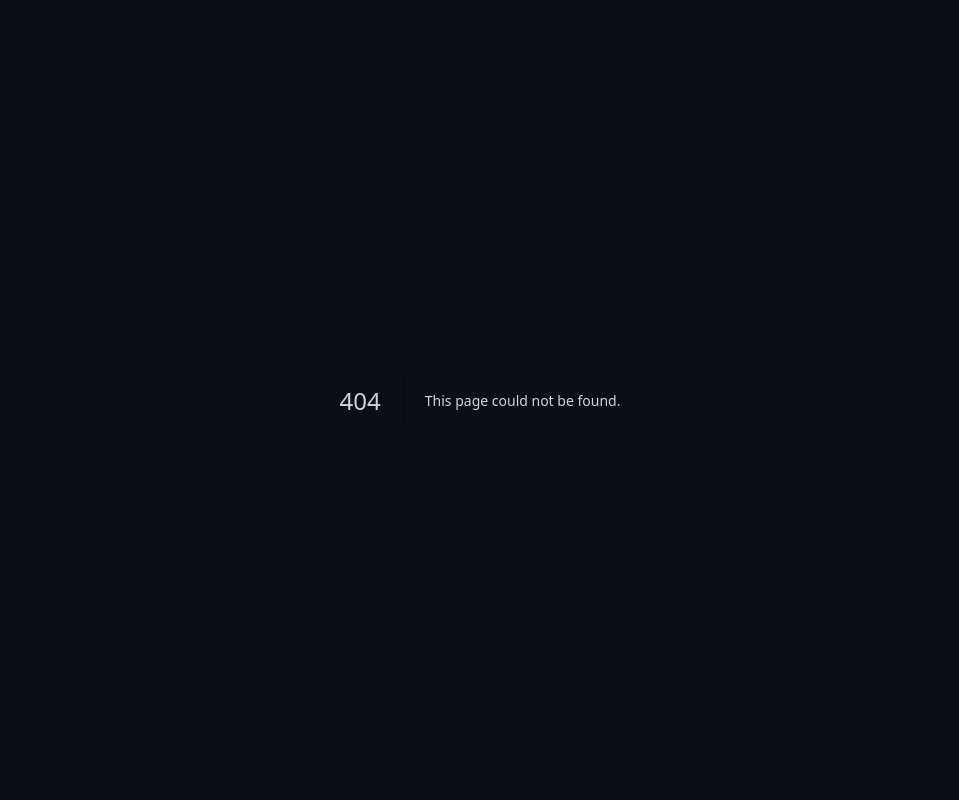
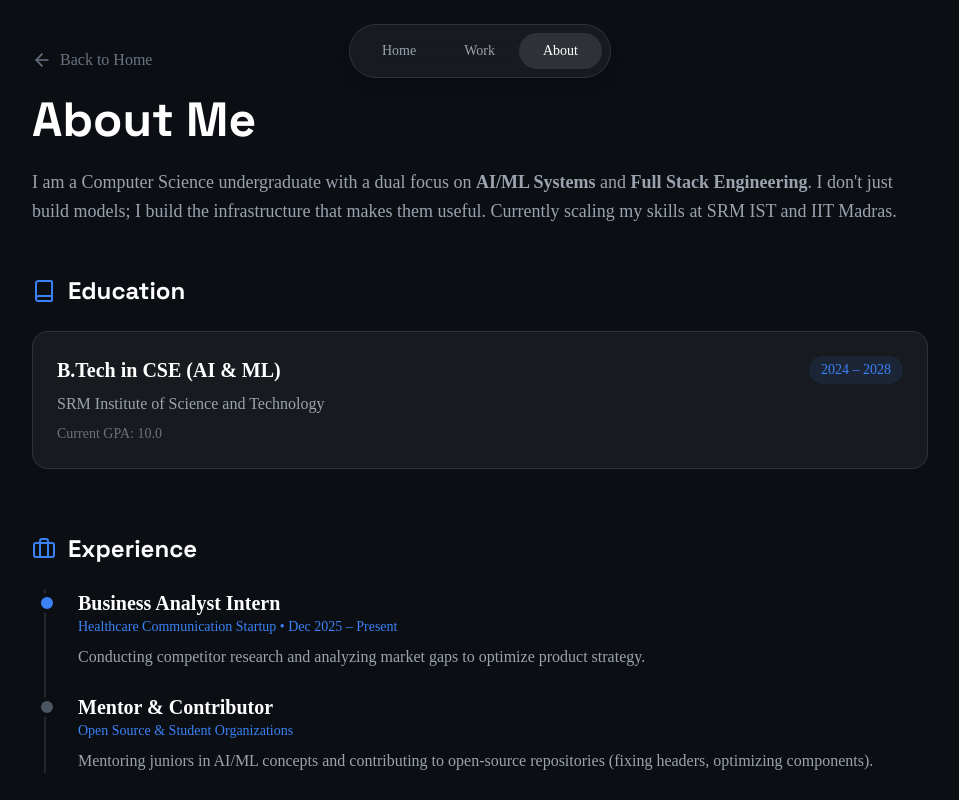
Before and after one commit to Krishdshah/portfoliov2, a Next.js app: page /about in a window 1280 px wide. Before the commit this address had no page. Shown: the top 800 px of the page, without its empty margins (160-1119 px from the left). Built offline with nearby package versions, Linux system fonts and the light colour scheme.

Commit message:
About section refactored

```diff
--- /dev/null
+++ b/app/about/page.tsx
@@ -0,0 +1,133 @@
+'use client';
+
+import { motion } from 'framer-motion';
+import { Book, Code, Briefcase, ArrowLeft } from 'lucide-react';
+import Link from 'next/link';
+
+export default function About() {
+  return (
+    <div className="min-h-screen bg-brand-dark p-6 md:p-12 text-gray-300">
+
+      {/* Header */}
+      <div className="max-w-4xl mx-auto mb-12">
+        <Link href="/" className="inline-flex items-center text-gray-500 hover:text-white mb-6 transition-colors">
+          <ArrowLeft size={20} className="mr-2" />
+          Back to Home
+        </Link>
+
+        <motion.h1
+          initial={{ opacity: 0, y: 20 }}
+          animate={{ opacity: 1, y: 0 }}
+          className="font-display font-bold text-4xl md:text-5xl text-white mb-6"
+        >
+          About Me
+        </motion.h1>
+        <motion.p
+          initial={{ opacity: 0, y: 20 }}
+          animate={{ opacity: 1, y: 0 }}
+          transition={{ delay: 0.1 }}
+          className="text-lg leading-relaxed text-gray-400"
+        >
+          I am a Computer Science undergraduate with a dual focus on <b>AI/ML Systems</b> and <b>Full Stack Engineering</b>.
+          I don't just build models; I build the infrastructure that makes them useful. Currently scaling my skills at SRM IST and IIT Madras.
+        </motion.p>
+      </div>
+
+      <div className="max-w-4xl mx-auto space-y-16">
+
+        {/* SECTION 1: EDUCATION */}
+        <motion.section
+          initial={{ opacity: 0, y: 20 }}
+          whileInView={{ opacity: 1, y: 0 }}
+          viewport={{ once: true }}
+          transition={{ delay: 0.2 }}
+        >
+          <div className="flex items-center gap-3 mb-6">
+            <Book className="text-brand-accent" />
+            <h2 className="text-2xl font-display font-bold text-white">Education</h2>
+          </div>
+
+          <div className="grid gap-6">
+            {/* Degree 1 */}
+            <div className="bg-white/5 border border-white/10 p-6 rounded-2xl hover:bg-white/10 transition-colors">
+              <div className="flex justify-between items-start mb-2">
+                <h3 className="font-bold text-xl text-white">B.Tech in CSE (AI & ML)</h3>
+                <span className="text-sm text-brand-accent bg-brand-accent/10 px-3 py-1 rounded-full">2024 – 2028</span>
+              </div>
+              <p className="text-gray-400">SRM Institute of Science and Technology</p>
+              <p className="text-sm text-gray-500 mt-2">Current GPA: 10.0</p>
+            </div>
+
+            {/* Degree 2
+            <div className="bg-white/5 border border-white/10 p-6 rounded-2xl hover:bg-white/10 transition-colors">
+              <div className="flex justify-between items-start mb-2">
+                <h3 className="font-bold text-xl text-white">BS in Data Science & Applications</h3>
+                <span className="text-sm text-brand-accent bg-brand-accent/10 px-3 py-1 rounded-full">Ongoing</span>
+              </div>
+              <p className="text-gray-400">Indian Institute of Technology, Madras (IITM)</p>
+            </div> */}
+          </div>
+        </motion.section>
+
+
+        {/* SECTION 2: EXPERIENCE */}
+        <motion.section
+          initial={{ opacity: 0, y: 20 }}
+          whileInView={{ opacity: 1, y: 0 }}
+          viewport={{ once: true }}
+        >
+          <div className="flex items-center gap-3 mb-6">
+            <Briefcase className="text-brand-accent" />
+            <h2 className="text-2xl font-display font-bold text-white">Experience</h2>
+          </div>
+
+          <div className="space-y-6 border-l-2 border-white/10 ml-3 pl-8 relative">
+
+            {/* Job 1 */}
+            <div className="relative">
+              <span className="absolute -left-[41px] top-1 h-5 w-5 rounded-full border-4 border-brand-dark bg-brand-accent" />
+              <h3 className="text-xl font-bold text-white">Business Analyst Intern</h3>
+              <p className="text-brand-accent text-sm mb-2">Healthcare Communication Startup • Dec 2025 – Present</p>
+              <p className="text-gray-400">
+                Conducting competitor research and analyzing market gaps to optimize product strategy.
+              </p>
+            </div>
+
+            {/* Job 2 */}
+            <div className="relative">
+              <span className="absolute -left-[41px] top-1 h-5 w-5 rounded-full border-4 border-brand-dark bg-gray-600" />
+              <h3 className="text-xl font-bold text-white">Mentor & Contributor</h3>
+              <p className="text-brand-accent text-sm mb-2">Open Source & Student Organizations</p>
+              <p className="text-gray-400">
+                Mentoring juniors in AI/ML concepts and contributing to open-source repositories (fixing headers, optimizing components).
+              </p>
+            </div>
+
+          </div>
+        </motion.section>
+
+
+        {/* SECTION 3: SKILLS */}
+        <motion.section
+          initial={{ opacity: 0, y: 20 }}
+          whileInView={{ opacity: 1, y: 0 }}
+          viewport={{ once: true }}
+        >
+          <div className="flex items-center gap-3 mb-6">
+            <Code className="text-brand-accent" />
+            <h2 className="text-2xl font-display font-bold text-white">Technical Arsenal</h2>
+          </div>
+
+          <div className="grid grid-cols-2 md:grid-cols-4 gap-4">
+            {['Python', 'C / C++', 'Java', 'React.js', 'Next.js', 'TensorFlow', 'Google ADK', 'SQL / MongoDB'].map((skill, index) => (
+              <div key={index} className="bg-white/5 border border-white/5 p-4 rounded-xl text-center hover:border-brand-accent/50 transition-colors">
+                <span className="text-gray-300 font-medium">{skill}</span>
+              </div>
+            ))}
+          </div>
+        </motion.section>
+
+      </div>
+    </div>
+  );
+}
--- a/app/layout.tsx
+++ b/app/layout.tsx
@@ -1,6 +1,7 @@
 import type { Metadata } from "next";
 import { Inter, Space_Grotesk } from "next/font/google";
 import "./globals.css";
+import Navbar from "../components/Navbar";
 
 const inter = Inter({ subsets: ["latin"], variable: '--font-inter' });
 const spaceGrotesk = Space_Grotesk({
@@ -10,8 +11,8 @@ const spaceGrotesk = Space_Grotesk({
 });
 
 export const metadata: Metadata = {
-  title: "Krish D Shah | Systems & AI Engineer",
-  description: "Portfolio of Krish D Shah. Building scalable agentic systems.",
+  title: "Krish D Shah | Software Engineer",
+  description: "Portfolio of Krish D Shah.",
 };
 
 export default function RootLayout({
@@ -22,6 +23,8 @@ export default function RootLayout({
   return (
     <html lang="en">
       <body className={`${inter.variable} ${spaceGrotesk.variable} antialiased bg-brand-dark text-gray-300`}>
+        <Navbar />
+
         {children}
       </body>
     </html>
--- /dev/null
+++ b/components/Navbar.tsx
@@ -0,0 +1,50 @@
+'use client';
+
+import Link from 'next/link';
+import { usePathname } from 'next/navigation';
+import { motion } from 'framer-motion';
+
+const navLinks = [
+  { name: 'Home', path: '/' },
+  { name: 'Work', path: '/work' },
+  { name: 'About', path: '/about' },
+];
+
+export default function Navbar() {
+  const pathname = usePathname();
+
+  return (
+    <div className="fixed top-0 left-0 w-full z-50 flex justify-center pt-6 pointer-events-none">
+
+      {/* Glass Container */}
+      <nav className="pointer-events-auto bg-white/5 backdrop-blur-md border border-white/10 rounded-full px-2 py-2 flex items-center shadow-lg">
+
+        {navLinks.map((link) => {
+          const isActive = pathname === link.path;
+
+          return (
+            <Link
+              key={link.path}
+              href={link.path}
+              className={`relative px-6 py-2 rounded-full text-sm font-medium transition-colors duration-300 ${
+                isActive ? 'text-white' : 'text-gray-400 hover:text-white'
+              }`}
+            >
+              {/* The "Active" Glow Background */}
+              {isActive && (
+                <motion.div
+                  layoutId="active-pill"
+                  className="absolute inset-0 bg-white/10 rounded-full"
+                  transition={{ type: "spring", stiffness: 300, damping: 30 }}
+                />
+              )}
+
+              {/* Text */}
+              <span className="relative z-10">{link.name}</span>
+            </Link>
+          );
+        })}
+      </nav>
+    </div>
+  );
+}
```
